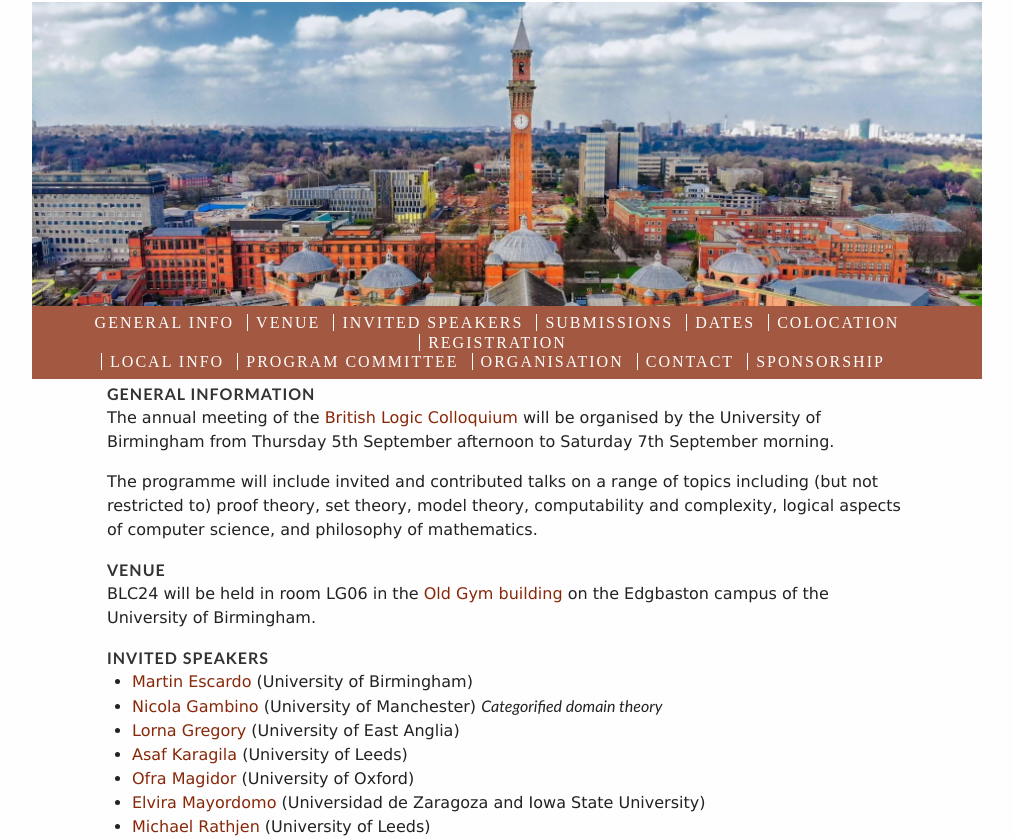
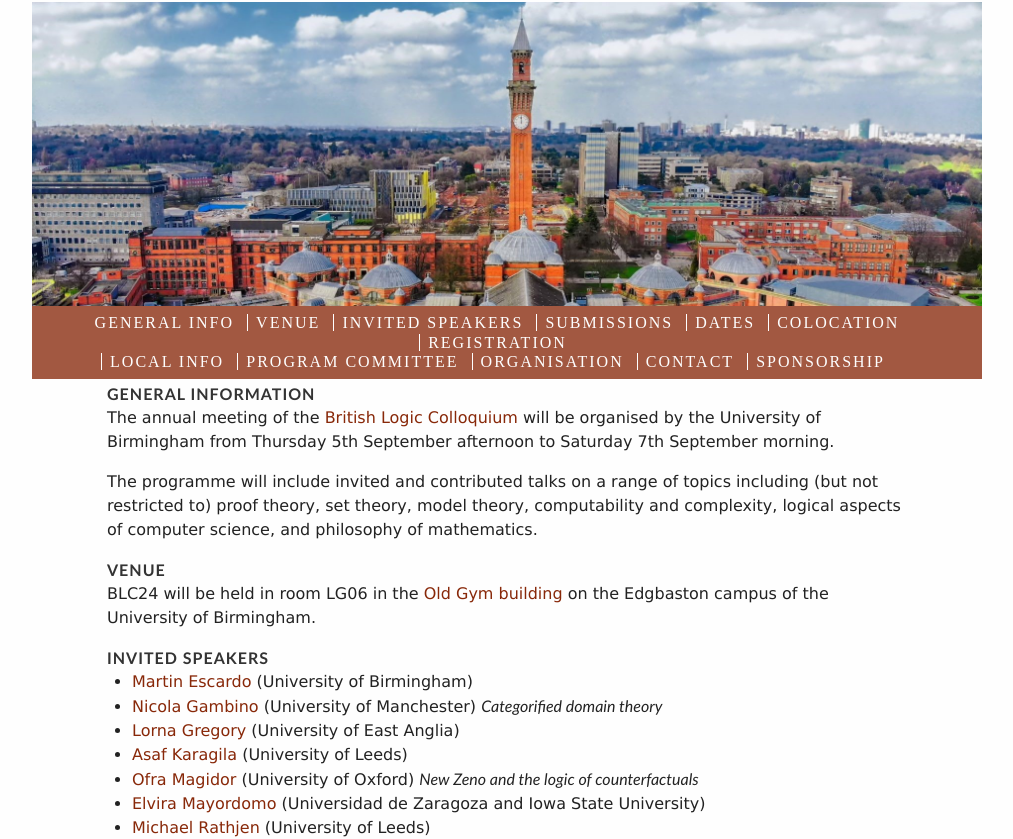
Before and after one commit to blc24/blc24.github.io, a plain HTML site: page index.html in a window 1280 px wide. Shown: the part 116-955 px from the top of the page, without its empty margins (133-1146 px from the left). Drawn offline with nearby package versions, Linux system fonts and the light colour scheme; a web font is replaced by a local one.

Commit message:
adding title talk 2

```diff
--- a/index.html
+++ b/index.html
@@ -80,7 +80,8 @@
 	     <i>Categorified domain theory</i></li>
 	     <li> <a href="https://lorna-gregory.netlify.app/">Lorna Gregory</a> (University of East Anglia) </li>
 	     <li> <a href="https://karagila.org/">Asaf Karagila</a> (University of Leeds) </li>
-	     <li> <a href="http://www.magidor.com/">Ofra Magidor</a> (University of Oxford) </li>
+	     <li> <a href="http://www.magidor.com/">Ofra Magidor</a> (University of Oxford)
+	     <i>New Zeno and the logic of counterfactuals</i></li>
 	     <li> <a href="http://webdiis.unizar.es/~elvira/">Elvira Mayordomo</a> (Universidad de Zaragoza and Iowa State University) </li>
 	     <li> <a href="https://eps.leeds.ac.uk/maths/staff/4073/professor-michael-rathjen">Michael Rathjen</a> (University of Leeds) </li>
 	     <!--<li> (TBC) </li>-->
```
